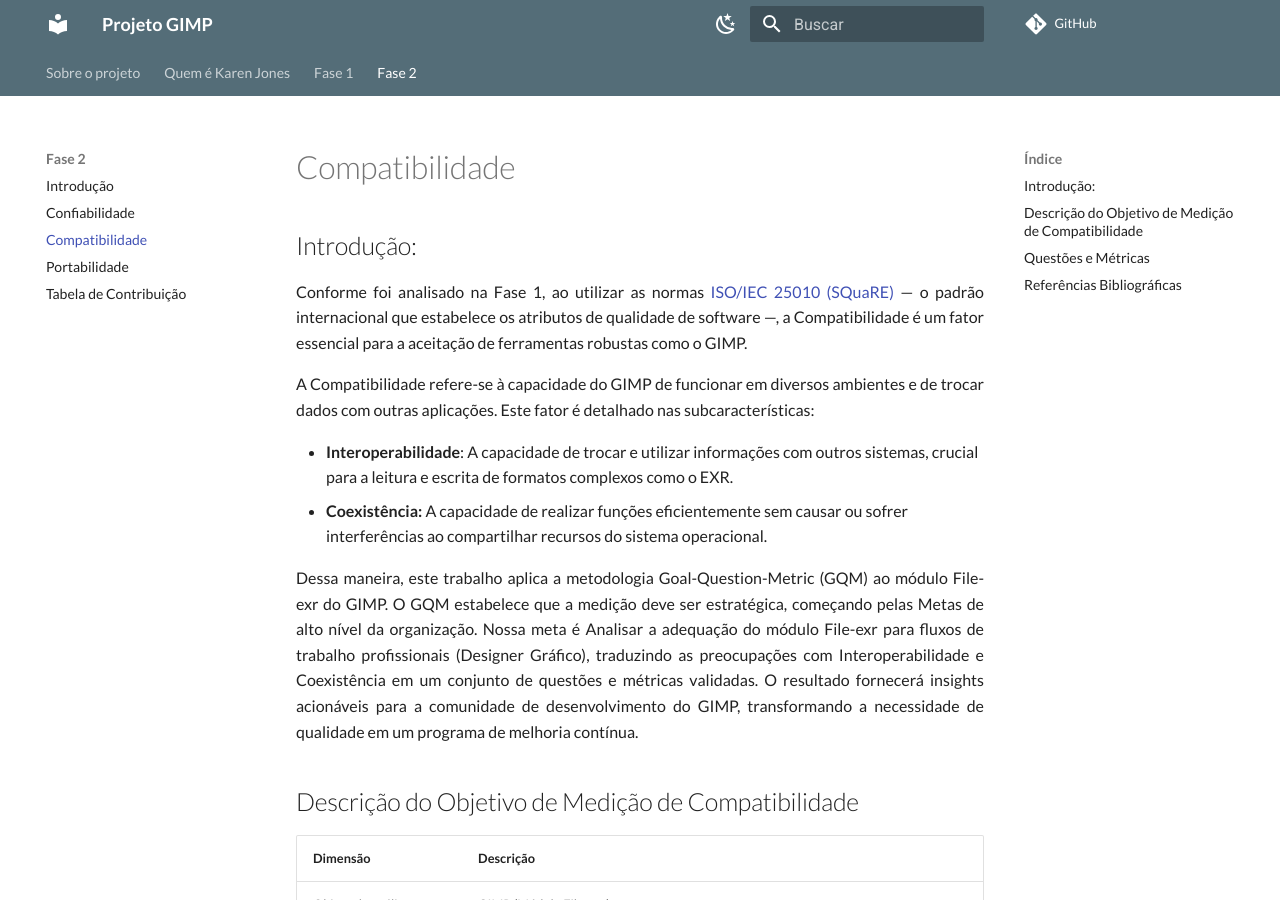
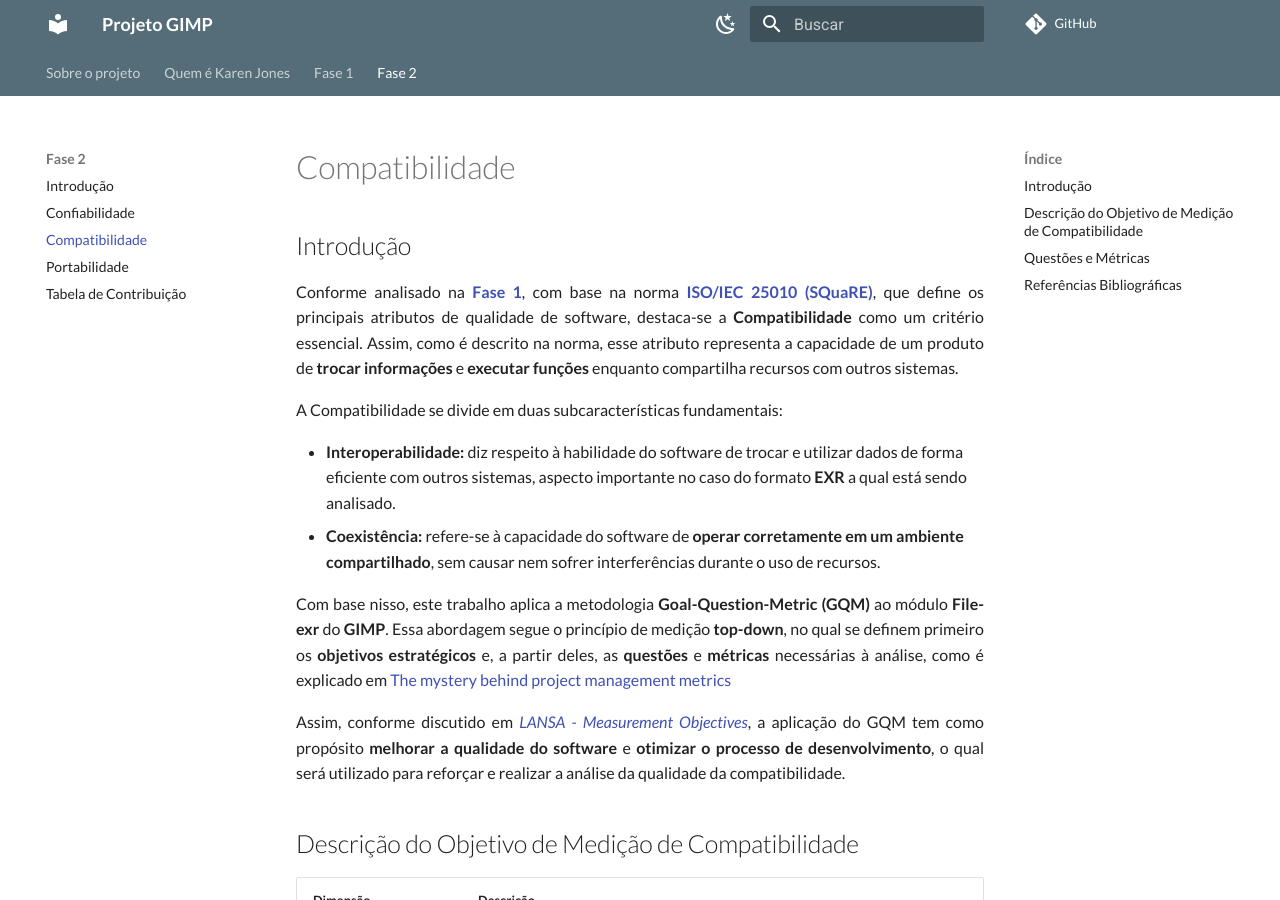
Before and after one commit to FCTE-Qualidade-de-Software-1/2025-2_T02_Karen_Jones, an MkDocs documentation site: the page built from docs/fase2/2-compatibilidade.md, in a window 1280 px wide and 900 px high. Built offline with MkDocs 1.6.1 and Material for MkDocs 9.7.7, drawn with Linux system fonts in a browser that asks for light colours; comment, search, counter and statistics services are not loaded; some of the changed text lies outside the part shown.

Commit message:
Update 2-compatibilidade.md

```diff
--- a/docs/fase2/2-compatibilidade.md
+++ b/docs/fase2/2-compatibilidade.md
@@ -1,16 +1,17 @@
 # Compatibilidade
 
-## Introdução:
+## Introdução
 
-Conforme foi analisado na Fase 1, ao utilizar as normas [ISO/IEC 25010 (SQuaRE)](https://blog.onedaytesting.com.br/iso-iec-25010/) — o padrão internacional que estabelece os atributos de qualidade de software —, a Compatibilidade é um fator essencial para a aceitação de ferramentas robustas como o GIMP.
+Conforme analisado na [**Fase 1**](https://fcte-qualidade-de-software-1.github.io/2025-2_T02_Karen_Jones/fase1/fase1/), com base na norma [**ISO/IEC 25010 (SQuaRE)**](https://blog.onedaytesting.com.br/iso-iec-25010/), que define os principais atributos de qualidade de software, destaca-se a **Compatibilidade** como um critério essencial. Assim, como é descrito na norma, esse atributo representa a capacidade de um produto de **trocar informações** e **executar funções** enquanto compartilha recursos com outros sistemas.
 
-A Compatibilidade refere-se à capacidade do GIMP de funcionar em diversos ambientes e de trocar dados com outras aplicações. Este fator é detalhado nas subcaracterísticas:
+A Compatibilidade se divide em duas subcaracterísticas fundamentais:
 
-- **Interoperabilidade**: A capacidade de trocar e utilizar informações com outros sistemas, crucial para a leitura e escrita de formatos complexos como o EXR.
-- **Coexistência:** A capacidade de realizar funções eficientemente sem causar ou sofrer interferências ao compartilhar recursos do sistema operacional.
+- **Interoperabilidade:** diz respeito à habilidade do software de trocar e utilizar dados de forma eficiente com outros sistemas, aspecto importante no caso do formato **EXR** a qual está sendo analisado.
+- **Coexistência:** refere-se à capacidade do software de **operar corretamente em um ambiente compartilhado**, sem causar nem sofrer interferências durante o uso de recursos.
 
-Dessa maneira, este trabalho aplica a metodologia Goal-Question-Metric (GQM) ao módulo File-exr do GIMP. O GQM estabelece que a medição deve ser estratégica, começando pelas Metas de alto nível da organização. Nossa meta é Analisar a adequação do módulo File-exr para fluxos de trabalho profissionais (Designer Gráfico), traduzindo as preocupações com Interoperabilidade e Coexistência em um conjunto de questões e métricas validadas. O resultado fornecerá insights acionáveis para a comunidade de desenvolvimento do GIMP, transformando a necessidade de qualidade em um programa de melhoria contínua.
+Com base nisso, este trabalho aplica a metodologia **Goal-Question-Metric (GQM)** ao módulo **File-exr** do **GIMP**. Essa abordagem segue o princípio de medição **top-down**, no qual se definem primeiro os **objetivos estratégicos** e, a partir deles, as **questões** e **métricas** necessárias à análise, como é explicado em [The mystery behind project management metrics](https://www.pmi.org/learning/library/project-management-metrics-mystery-9304)
 
+Assim, conforme discutido em [*LANSA - Measurement Objectives*](https://lansa.com/blog/app-development/what-are-software-metrics-how-can-i-measure-these-metrics/), a aplicação do GQM tem como propósito **melhorar a qualidade do software** e **otimizar o processo de desenvolvimento**, o qual será utilizado para reforçar e realizar a análise da qualidade da compatibilidade.
 
 ## Descrição do Objetivo de Medição de Compatibilidade
 
@@ -60,8 +61,20 @@
 
 ## Referências Bibliográficas
 
-[1] ABREU, Bruno. A ISO/IEC 25010 e sua importância para a qualidade de software. One Day Testing Blog, 29 mar. 2023. Disponível em: https://blog.onedaytesting.com.br/iso-iec-25010/
-. Acesso em 20 de out. 2025.
+
+[1] ABREU, Bruno. **A ISO/IEC 25010 e sua importância para a qualidade de software**. One Day Testing Blog, 29 mar. 2023. Disponível em: https://blog.onedaytesting.com.br/iso-iec-25010/. Acesso em: 22 out. 2025.
+
+[2] BASILI, Victor R.; CALDIERA, Gianluigi; ROMBACH, H. Dieter. **The Goal Question Metric Approach** (1994). **In**: *Encyclopedia of Software Engineering*. (Conceito GQM e metodologia top-down).
+
+[3] ELITEX. **Software Quality Metrics: What Is This Really About?** (2024). Disponível em: https://elitex.systems/blog/software-quality. Acesso em: 22 out. 2025. (Tipos de métricas, performance, segurança, usabilidade).
+
+[4] LANSA. **What Are Software Metrics? How Can I Measure These Metrics?** (2024). Disponível em: https://lansa.com/blog/app-development/what-are-software-metrics-how-can-i-measure-these-metrics/. Acesso em: 22 out. 2025. (Ciclo de medição: Formulação, Coleta, Análise, Interpretação, Feedback; e objetivos de medição).
+
+[5] MOLDSTUD. **Essential Key Metrics for Measuring Success in Compatibility Testing for Quality Assurance**. (2025). Disponível em: https://moldstud.com/articles/p-essential-key-metrics-for-measuring-success-in-compatibility-testing-for-quality-assurance. Acesso em: 22 out. 2025. (Métricas de Taxa de Falha, Pass Rate e Esforço de Compatibilidade).
+
+[6] MOLDSTUD. **Key Performance Indicators (KPIs) for Compatibility Testing**. (2025). Disponível em: https://moldstud.com/articles/p-essential-key-metrics-for-measuring-success-in-compatibility-testing-for-quality-assurance. Acesso em: 22 out. 2025. (Critérios e benchmarks de compatibilidade e desempenho).
+
+[7] TENCENT CLOUD. **How to measure the success of compatibility testing?** (2025). Disponível em: https://www.tencentcloud.com/techpedia/105935. Acesso em: 22 out. 2025. (Visão geral sobre sucesso em testes de compatibilidade).
 
 ### **Histórico de Versão**
 
```
Also changed, not shown: other parts of docs/fase2/2-compatibilidade.md (+1 -0 lines).
